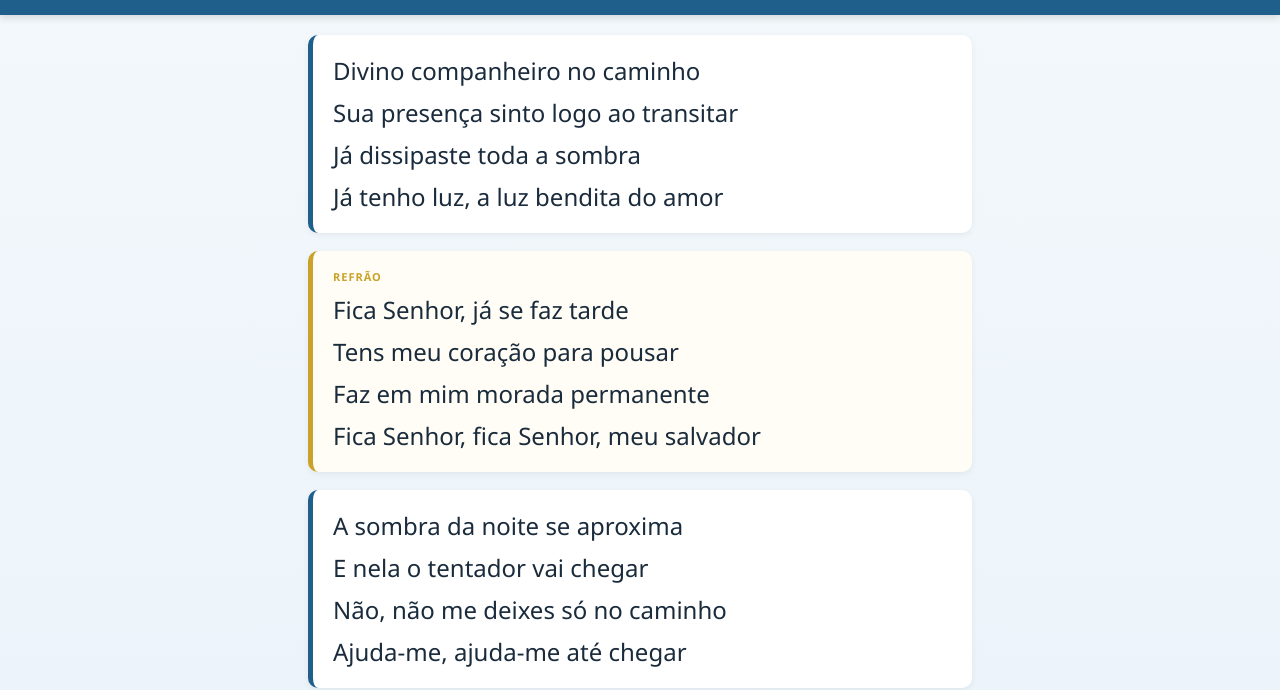
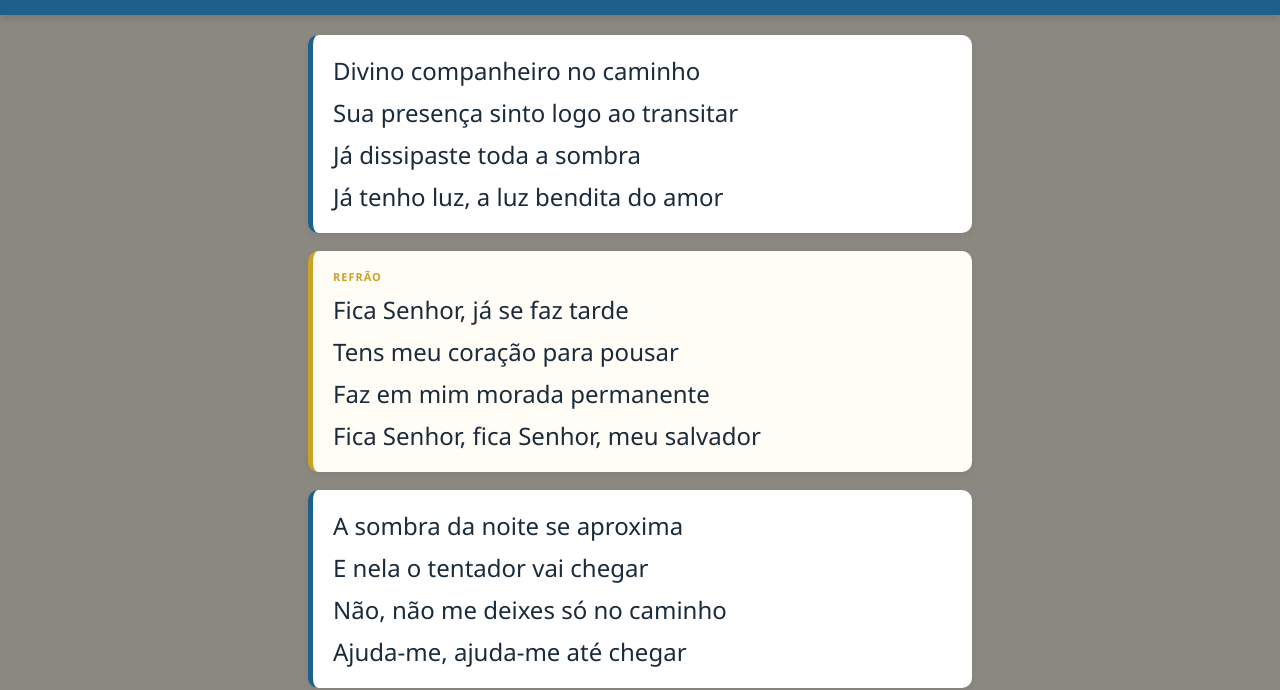
Before and after one commit to claudio-solda/louvores-claudio, a plain HTML site: page divino-companheiro.html in a window 1280 px wide. Shown: the part 123-813 px from the top of the page. Drawn offline with Linux system fonts and the light colour scheme.

Commit message:
Fundo bege/caqui em todas as paginas

```diff
--- a/divino-companheiro.html
+++ b/divino-companheiro.html
@@ -14,7 +14,7 @@
   body{
     margin:0;
     font-family:'Segoe UI', Arial, sans-serif;
-    background:linear-gradient(180deg,#f4f8fb 0%,#e8f2fa 100%);
+    background:#8a8880;
     color:#1a2b3c;
     padding-bottom:40px;
   }
```
